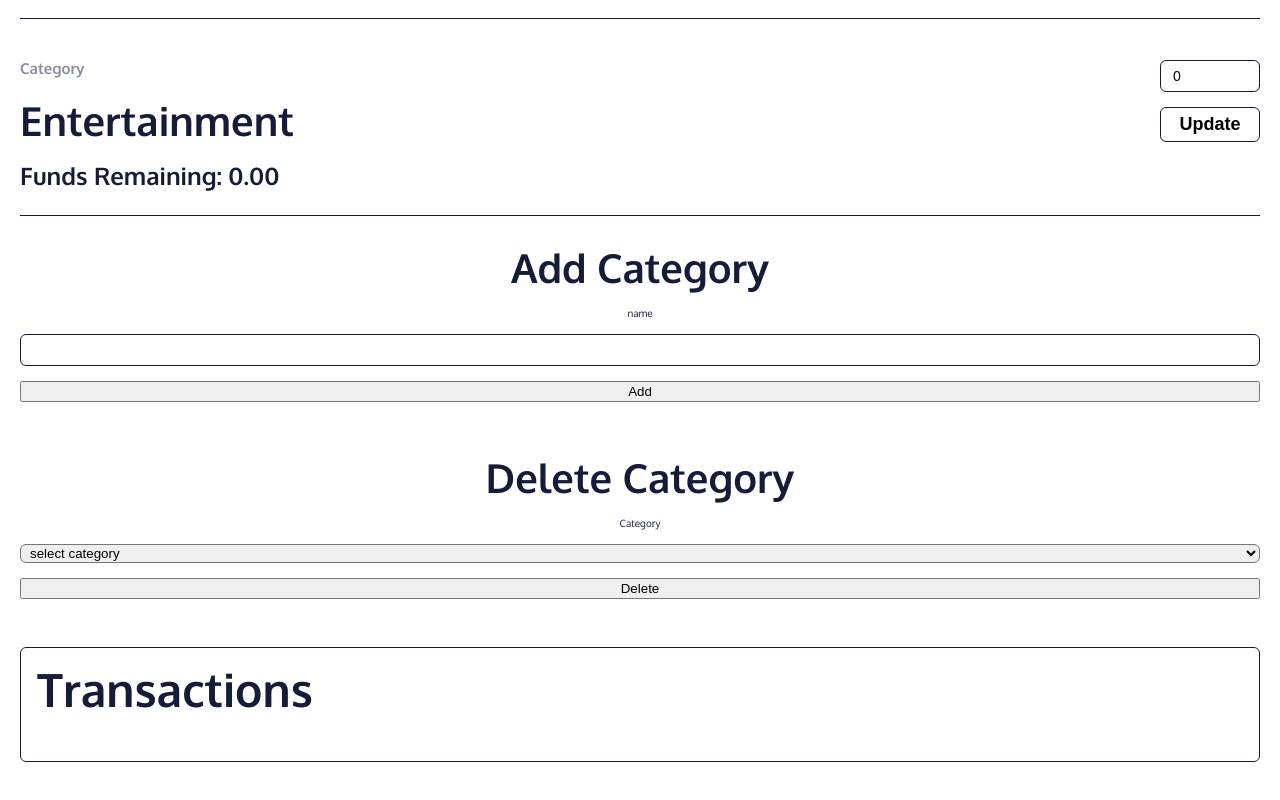
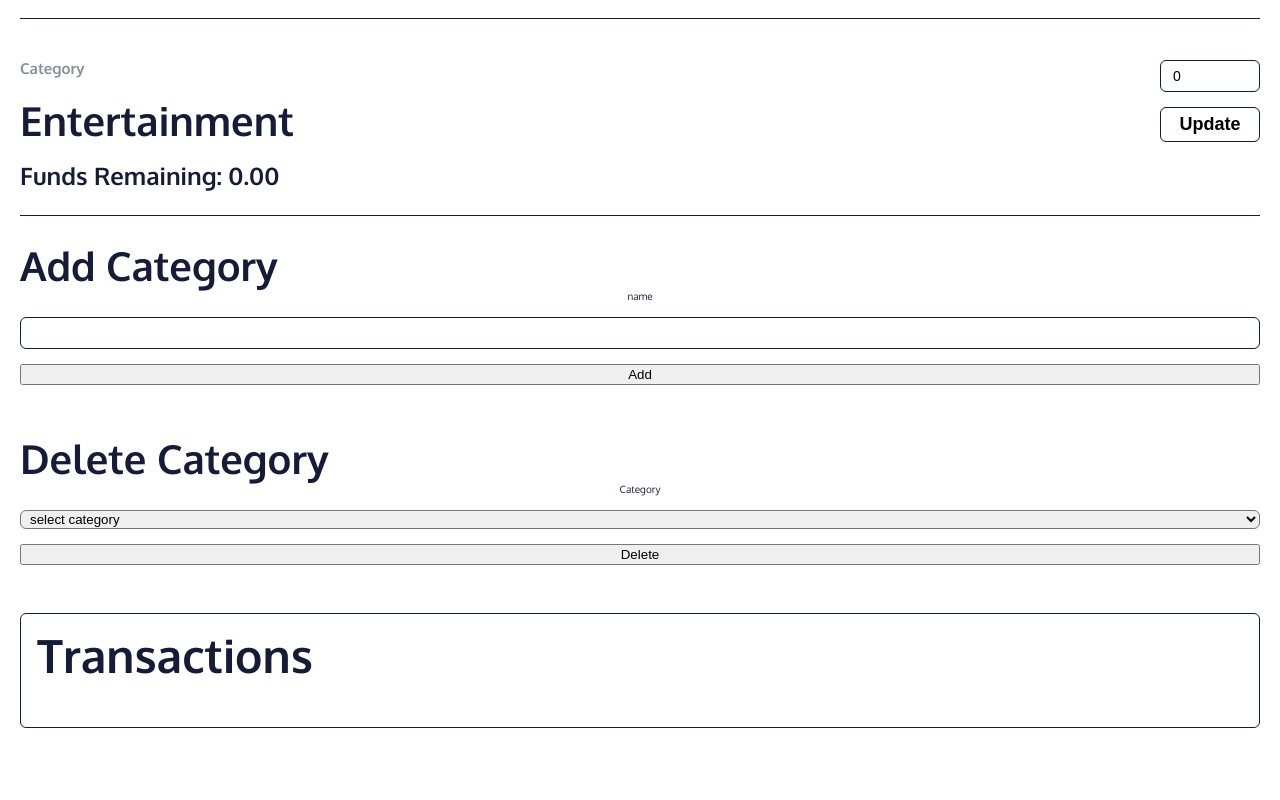
Before and after one commit to E-D-Richard/budget-tracker-webbapp, a React (Create React App) app: page / in a window 1280 px wide. Shown: the part 1657-2457 px from the top of the page. Built offline with nearby package versions, Linux system fonts and the light colour scheme.

Commit message:
restructure/rename menu to customizeCategories

```diff
--- a/src/assets/index.css
+++ b/src/assets/index.css
@@ -202,6 +202,7 @@ select {
   background-color: red;
 }
 
+
 /* ---------------------------------------- new transaction footer ----------------------- */
 
 .new-trans-container {
--- a/src/components/menu/AddCategory.js
+++ b/src/components/customizeCategories/AddCategory.js
@@ -25,8 +25,9 @@ const AddCategory = () => {
   };
 
   return (
+    <div id="add-category">
+      <h3>Add Category</h3>
       <form onSubmit={handleSubmit}>
-      <h3>Add Category</h3>
         <label htmlFor="new-cat">name</label>
         <input
           id="new-cat"
@@ -36,6 +37,7 @@ const AddCategory = () => {
         />
         <button>Add</button>
       </form>
+    </div>
   );
 };
 
--- /dev/null
+++ b/src/components/customizeCategories/CustomizeCategories.js
@@ -0,0 +1,14 @@
+import AddCategory from "./AddCategory";
+import DeleteCategory from "./DeleteCategory";
+import "./customizeCategories.css";
+
+const CustomizeCategories = () => {
+  return (
+    <div id="customize-categories">
+      <AddCategory />
+      <DeleteCategory />
+    </div>
+  );
+};
+
+export default CustomizeCategories;
--- /dev/null
+++ b/src/components/customizeCategories/DeleteCategory.js
@@ -0,0 +1,45 @@
+import React, { useState } from "react";
+import { selectCategories } from "../../features/transRecord/transRecordSlice";
+import { useSelector, useDispatch } from "react-redux";
+import { deleteCategory } from "../../features/budgets/budgetsSlice";
+import { deleteTransactionCategory } from "../../features/transRecord/transRecordSlice";
+
+const DeleteCategory = () => {
+  const dispatch = useDispatch();
+  const categories = useSelector(selectCategories);
+  const [category, setCategory] = useState("");
+
+  const handleDelete = (e) => {
+    e.preventDefault();
+    dispatch(deleteCategory({ category: category }));
+    dispatch(deleteTransactionCategory({ category: category }));
+  };
+
+  return (
+    <div id="delete-category">
+      <h3>Delete Category</h3>
+      <form onSubmit={handleDelete}>
+        <label htmlFor="delete-cat">Category</label>
+        <select
+          name=""
+          id="delete-cat"
+          value={category}
+          onChange={(e) => setCategory(e.currentTarget.value)}
+          required
+        >
+          <option value="" key="default">
+            select category
+          </option>
+          {categories.map((cat) => (
+            <option value={cat} key={cat}>
+              {cat}
+            </option>
+          ))}
+        </select>
+        <button>Delete</button>
+      </form>
+    </div>
+  );
+};
+
+export default DeleteCategory;
--- a/src/components/menu/DeleteCategory.js
+++ /dev/null
@@ -1,43 +0,0 @@
-import React, { useState } from "react";
-import { selectCategories } from "../../features/transRecord/transRecordSlice";
-import { useSelector, useDispatch} from "react-redux";
-import { deleteCategory } from "../../features/budgets/budgetsSlice";
-import { deleteTransactionCategory } from "../../features/transRecord/transRecordSlice";
-
-const DeleteCategory = () => {
-  const dispatch = useDispatch();
-  const categories = useSelector(selectCategories)
-  const [category, setCategory] = useState('');
-
-  const handleDelete = (e) => {
-    e.preventDefault();
-    dispatch(deleteCategory({category: category}));
-    dispatch(deleteTransactionCategory({category: category}));
-  };
-
-  return (
-    <form onSubmit={handleDelete}>
-      <h3>Delete Category</h3>
-      <label htmlFor="delete-cat">Category</label>
-      <select
-        name=""
-        id="delete-cat"
-        value={category}
-        onChange={(e) => setCategory(e.currentTarget.value)}
-        required
-      >
-        <option value="" key="default">
-          select category
-        </option>
-        {categories.map((cat) => (
-          <option value={cat} key={cat}>
-            {cat}
-          </option>
-        ))}
-      </select>
-      <button>Delete</button>
-    </form>
-  );
-};
-
-export default DeleteCategory;
--- a/src/features/budgets/Budgets.js
+++ b/src/features/budgets/Budgets.js
@@ -2,8 +2,8 @@ import React from "react";
 import { useSelector } from "react-redux";
 import { selectBudgets } from "./budgetsSlice";
 import Budget from "../../components/body/Budget";
-import AddCategory from "../../components/menu/AddCategory";
-import DeleteCategory from "../../components/menu/DeleteCategory";
+import CustomizeCategories from "../../components/customizeCategories/CustomizeCategories";
+
 
 
 const Budgets = () => {
@@ -16,8 +16,7 @@ const Budgets = () => {
           <Budget budget={budget} key={budget.category} />
         ))}
       </ul>
-      <AddCategory  />
-      <DeleteCategory />
+      <CustomizeCategories/>
     </section>
   );
 };
```
Also changed, not shown: src/components/customizeCategories/customizeCategories.css (added), 1 other file (tests, documents, lock files or other folders). Lines whose indentation alone changed are shown as unchanged.
